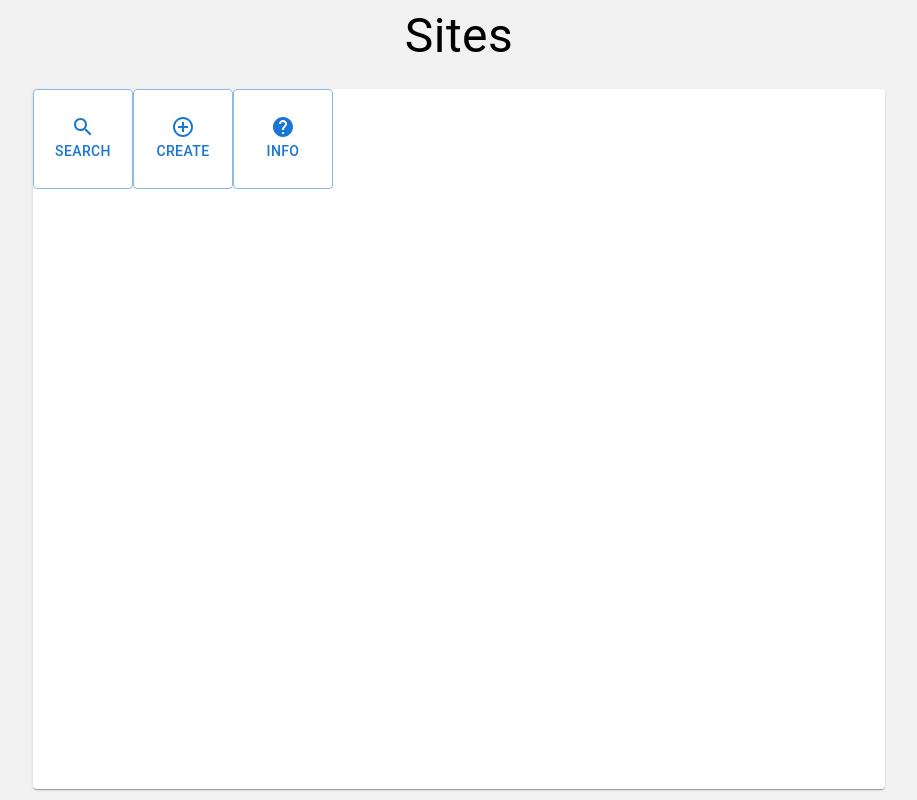
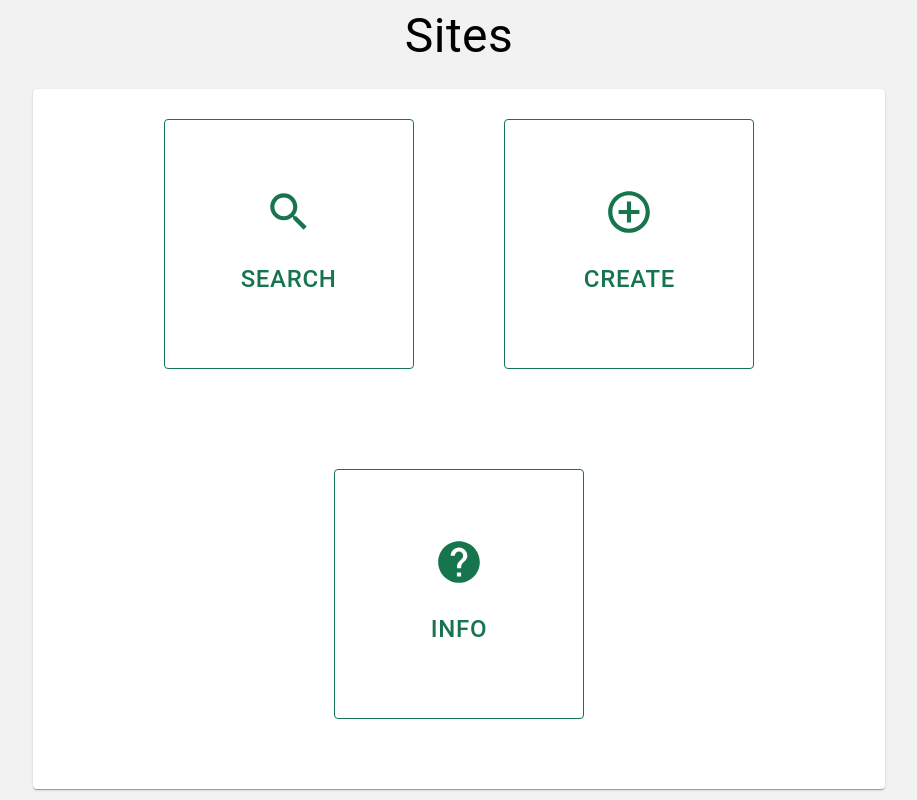
Before and after one commit to Alex-CL/atsistemas-sites, a React (Create React App) app: page / in a window 1280 px wide. Shown: the whole page, without its empty margins (181-1098 px from the left). Built offline with nearby package versions, Linux system fonts and the light colour scheme.

Commit message:
Fix buttons position

```diff
--- a/src/App.tsx
+++ b/src/App.tsx
@@ -22,13 +22,22 @@ function App() {
 			label: 'info',
 			icon: (<HelpIcon/>),
 			route: 'about',
-		}
+		},
 	]
 
+  const containerStyle = {
+	minHeight: '100%',
+    width: '80%',
+    margin: 'auto',
+    display: 'flex',
+    justifyContent: 'space-around',
+    flexFlow: 'wrap',
+  }
+
   return (
-  	<Box display="flex" justify-content="space-around">
+  	<Box sx={containerStyle}>
   		{routes.map((r) => (
-  			<HomeButton label={r.label} icon={r.icon} onClick={() => navigate(r.route)}/>
+  			<HomeButton key={r.label} label={r.label} icon={r.icon} onClick={() => navigate(r.route)}/>
   		))}
   	</Box>
   )
--- a/src/components/homeButton/HomeButton.tsx
+++ b/src/components/homeButton/HomeButton.tsx
@@ -1,4 +1,4 @@
-import { Button } from '@mui/material'
+import { Button, Icon } from '@mui/material'
 
 type HomeButtonProps = {
 	label: string,
@@ -8,15 +8,34 @@ type HomeButtonProps = {
 
 export const HomeButton = (props: HomeButtonProps) => {
 	 const buttonStyle = {
-		height: '100px',
-		width: '100px',
+	 	marginTop: '30px',
+		height: '250px',
+		width: '250px',
 		display: 'flex',
 		flexDirection: 'column',
+		borderColor: '#17754e',
+		color: '#17754e',
+		fontSize: '1.5rem',
+
+		'&:hover': {
+			borderColor: '#17754e',
+			backgroundColor: '#F2F2F2',
+			textDecoration: 'underline'
+		},
 	  }
+
+  const iconStyle = {
+  	height: '30%',
+  	width: '50px',
+
+  	'.MuiSvgIcon-root': {
+	  	fontSize: '50px',
+  	},
+  }
 
   return (
   	<Button sx={buttonStyle} variant="outlined" onClick={props.onClick}>
-		{props.icon}
+		<Icon sx={iconStyle}>{props.icon}</Icon>
   		{props.label}
   	</Button>
   )
--- a/src/components/layout/Layout.tsx
+++ b/src/components/layout/Layout.tsx
@@ -21,7 +21,7 @@ export const Layout = (props: LayoutProps) => {
 
 
 	return (
-		<div style={{ background: "#F2F2F2", height: "100vh" }}>
+		<div style={{ background: "#F2F2F2", minHeight: "100vh" }}>
 			<Container maxWidth="md">
 			  <Typography sx={title} gutterBottom>
 				Sites
```
